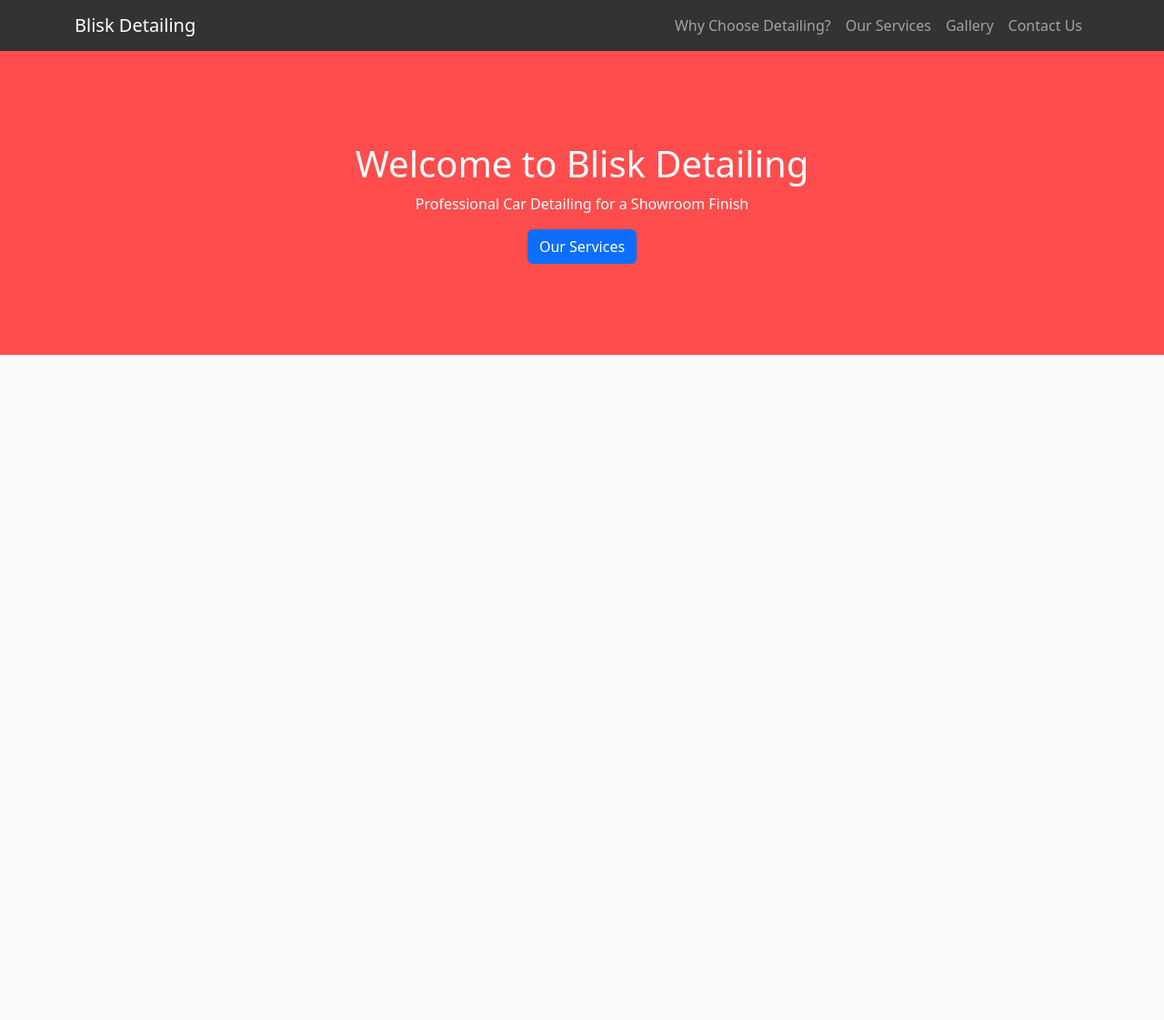
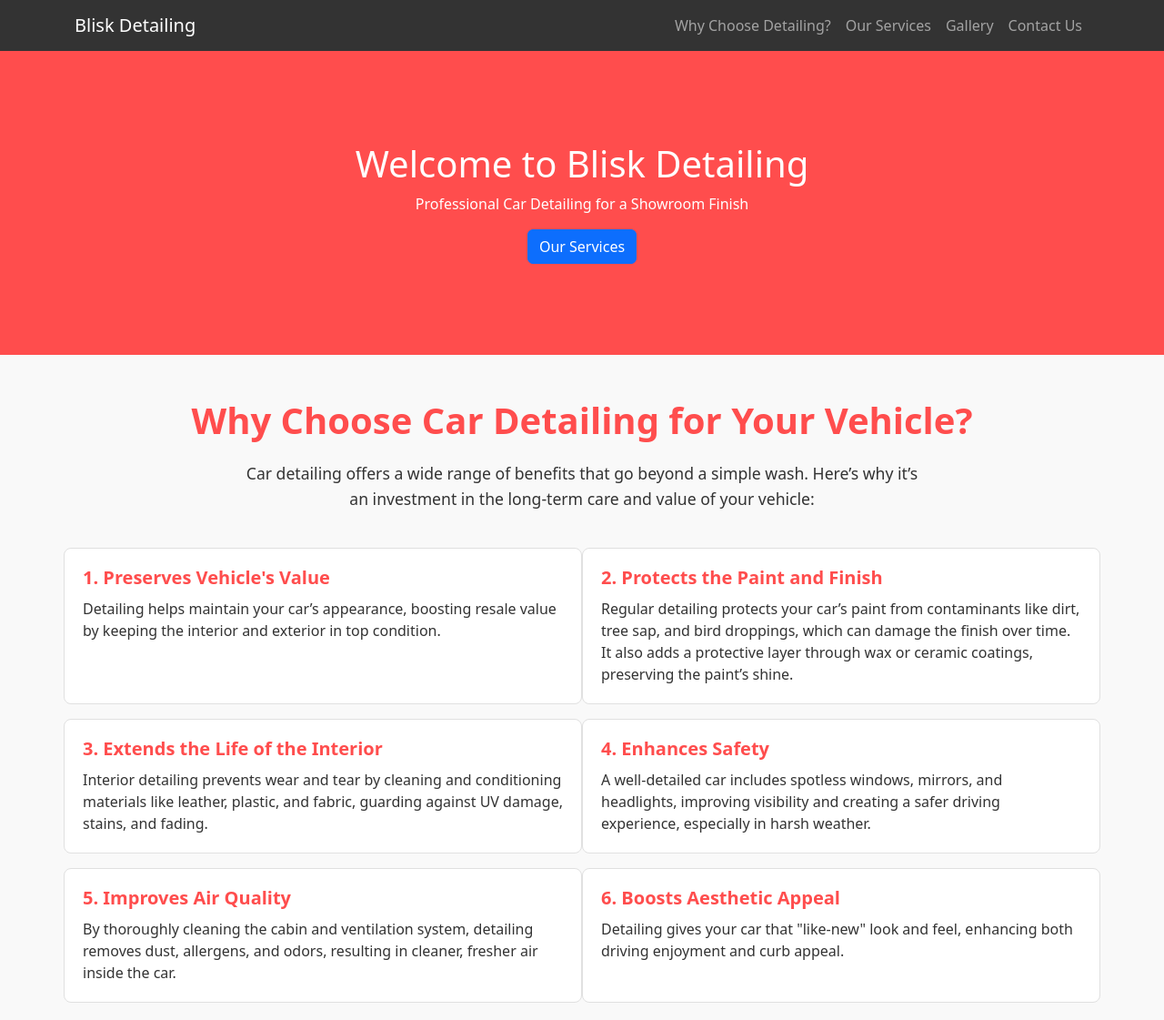
Before and after one commit to Adriannap26/blisk-detailing, a plain HTML site: page index.html in a window 1280 px wide. Shown: the whole page at 91% size. Before the commit the page ends 800 px from the top, so only its background shows below. Drawn offline with nearby package versions, Linux system fonts and the light colour scheme.

Commit message:
added why choose detailing section and css

```diff
--- a/assets/css/style.css
+++ b/assets/css/style.css
@@ -19,3 +19,74 @@
         color: #fff;
         padding: 100px 0;
     }
+
+    /*Why Choose detailing?*/
+
+    #why-detailing {
+        background-color: var(--background-light);
+        color: var(--text-dark);
+        padding: 60px 0;
+        text-align: center;
+    }
+
+    #why-detailing h2 {
+        color: var(--primary-red);
+        font-size: 2.5rem;
+        font-weight: bold;
+        margin-bottom: 20px;
+    }
+
+    #why-detailing p {
+        font-size: 1.1rem;
+        color: var(--text-dark);
+        max-width: 750px;
+        margin: 0 auto 40px;
+        line-height: 1.6;
+    }
+
+    #why-detailing .col-md-6 {
+        background-color: #fff;
+        border: 1px solid #e0e0e0;
+        border-radius: 8px;
+        padding: 20px;
+        transition: transform 0.3s ease, box-shadow 0.3s ease;
+    }
+
+    #why-detailing .col-md-6:hover {
+        transform: translateY(-5px);
+        box-shadow: 0 4px 15px rgba(0, 0, 0, 0.1);
+    }
+
+    #why-detailing h5 {
+        color: var(--primary-red);
+        font-size: 1.25rem;
+        font-weight: bold;
+        margin-bottom: 10px;
+    }
+
+    #why-detailing .col-md-6 p {
+        font-size: 1rem;
+        color: var(--text-dark);
+        margin-bottom: 0;
+        line-height: 1.5;
+    }
+
+    /* Responsive Adjustments */
+    @media (max-width: 767px) {
+    #why-detailing {
+      padding: 40px 15px;
+    }
+
+    #why-detailing h2 {
+      font-size: 2rem;
+    }
+
+    #why-detailing p {
+      font-size: 1rem;
+      padding: 0 10px;
+    }
+
+    #why-detailing .col-md-6 {
+      margin-bottom: 20px;
+    }
+  }
--- a/index.html
+++ b/index.html
@@ -36,5 +36,40 @@
     </div>
   </section>
 
+  <!--Why Choose Detailing for your vehicle?-->
+  <section id="why-detailing" class="fade-in py-5">
+    <div class="container text-center">
+      <h2>Why Choose Car Detailing for Your Vehicle?</h2>
+      <p>Car detailing offers a wide range of benefits that go beyond a simple wash. Here’s why it’s an investment in the long-term care and value of your vehicle:</p>
+
+      <div class="row text-start mt-4">
+        <div class="col-md-6 mb-3">
+          <h5>1. Preserves Vehicle's Value</h5>
+          <p>Detailing helps maintain your car’s appearance, boosting resale value by keeping the interior and exterior in top condition.</p>
+        </div>
+        <div class="col-md-6 mb-3">
+          <h5>2. Protects the Paint and Finish</h5>
+          <p>Regular detailing protects your car’s paint from contaminants like dirt, tree sap, and bird droppings, which can damage the finish over time. It also adds a protective layer through wax or ceramic coatings, preserving the paint’s shine.</p>
+        </div>
+        <div class="col-md-6 mb-3">
+          <h5>3. Extends the Life of the Interior</h5>
+          <p>Interior detailing prevents wear and tear by cleaning and conditioning materials like leather, plastic, and fabric, guarding against UV damage, stains, and fading.</p>
+        </div>
+        <div class="col-md-6 mb-3">
+          <h5>4. Enhances Safety</h5>
+          <p>A well-detailed car includes spotless windows, mirrors, and headlights, improving visibility and creating a safer driving experience, especially in harsh weather.</p>
+        </div>
+        <div class="col-md-6 mb-3">
+          <h5>5. Improves Air Quality</h5>
+          <p>By thoroughly cleaning the cabin and ventilation system, detailing removes dust, allergens, and odors, resulting in cleaner, fresher air inside the car.</p>
+        </div>
+        <div class="col-md-6 mb-3">
+          <h5>6. Boosts Aesthetic Appeal</h5>
+          <p>Detailing gives your car that "like-new" look and feel, enhancing both driving enjoyment and curb appeal.</p>
+        </div>
+      </div>
+    </div>
+  </section>
+
 </body>
 </html>
```
